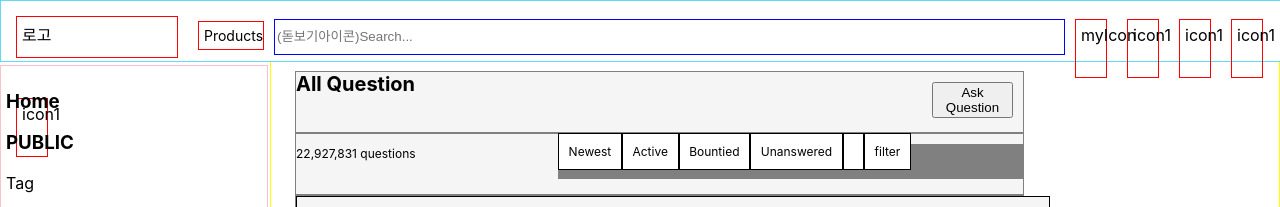
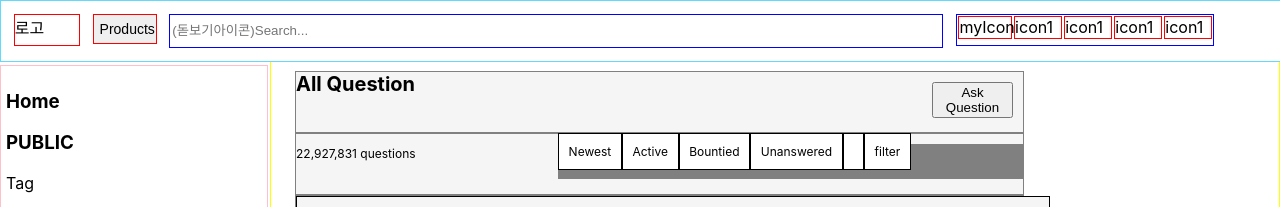
Before and after one commit to starbuckschair/stackoverflowclone, a React (Create React App) app: page / in a window 1280 px wide. Shown: the top 207 px of the page. Built offline with nearby package versions, Linux system fonts and the light colour scheme; no server answers.

Commit message:
header css 수정

```diff
--- a/src/App.css
+++ b/src/App.css
@@ -1,52 +1,6 @@
 #wrapper {
   width: 100%;
   margin: 0 auto;
-}
-
-header {
-  position: fixed;
-  top: 0;
-  width: 100%;
-  height: 50px;
-  padding: 5px;
-  margin-top: 0;
-  margin-bottom: 20px;
-  border: 1px solid #61dafb;
-  background-color: white;
-  /* box-sizing: border-box; */
-}
-
-header div {
-  display: inline-block;
-  width: 50px;
-  height: 20px;
-  margin: 10px;
-  padding: 5px;
-  border: 1px solid blue;
-}
-.logo {
-  width: 150px;
-  height: 30px;
-  border: 1px solid red;
-}
-.product {
-  width: 54px;
-  height: 17px;
-  padding: 6 12 6 12;
-  font-size: 14px;
-  border: 1px solid red;
-}
-.headerInput {
-  width: 785px;
-  height: 32px;
-  padding: 8 0 8 0;
-  border: 1px solid blue;
-}
-.headerIcon {
-  width: 20px;
-  height: 47px;
-  padding: 0 10 0 10;
-  border: 1px solid red;
 }
 
 aside {
--- a/src/App.js
+++ b/src/App.js
@@ -26,7 +26,7 @@ function App() {
           </>
         }/>
         <Route path="/question" element={ <AskQ /> } />
-        <Route path="/contents/:id" element={ <Contents /> } />
+        <Route path="/contents" element={ <Contents /> } />
         <Route path="/users" element={
           <>
             < Aside />
--- a/src/Contents.js
+++ b/src/Contents.js
@@ -6,10 +6,11 @@ import { useEffect, useState } from "react";
 import axios from "axios";
 
 
-let ContentBox = styled.div`
-    margin-top:70px;
+let ContentBox = styled.section`
+    /* margin-top:70px; */
     width: 75%;
     height: auto;
+    padding-top: 70px;
     background-color: pink;
     margin-left: 20%;
     box-sizing:border-box;
@@ -250,14 +251,11 @@ let PostYourAnswer_Button = styled.button`
 function Contents() {
     let {id} = useParams()
     let [choice, setChoice] = useState([])
-    // let contents = choice.find(function(x){
-    //     return x.id === id
-    //   });
+
 console.log(id)
     useEffect(()=>{
-
-        axios.get(`http://localhost:4000/data`).then((data)=>{
-          let copy = [...choice, ...data.data];
+        axios.get(`http://localhost:4000/question`).then((res)=>{
+          let copy = [...choice, ...res.data];
           console.log(copy);
         setChoice(copy)
           console.log(choice)
@@ -272,7 +270,7 @@ console.log(id)
             <Aside />
             <ContentBox>
                <InsertBox>
-                <TitleBox>{choice[id].title}</TitleBox>
+                <TitleBox>choice.title</TitleBox>
                 <AskButton>Ask Question</AskButton>
                </InsertBox>
                <CurrentStateBox>
--- a/src/Users.js
+++ b/src/Users.js
@@ -1,16 +1,14 @@
 import styled from 'styled-components'
-import {useSelector} from "react-redux"
 
 let UsersQuestions = styled.div`
-    margin-top: 80px;
+    padding-top: 80px;
     margin-left: 22%;
     width: 70%;
-    heigh: auto;
+    height: auto;
     background-color: black;
     color: white;
     border: 1px solid black;
 `
-
 let TitleBox = styled.div`
     width: 95%;
     height: auto;
@@ -35,10 +33,9 @@ let UserImage = styled.div`
     border: 1px solid black;
 
 `
-
 let UserBoxRight = styled.div`
     width: 78%;
-    height: auto
+    height: auto;
     margin: 0.5%;
     background-color: black;
     border: 1px solid white;
@@ -64,7 +61,7 @@ let StateBox = styled.div`
 `
 let MainBox = styled.div`
     width: 95%;
-    heigh: auto;
+    height: auto;
     margin: 0.5%;
     font-size: 12px;
     background-color: black;
@@ -74,7 +71,7 @@ let MainBox = styled.div`
 `
 let MainBoxSide = styled.div`
     width: 10%;
-    heigh: 600px;
+    height: 600px;
     margin: 0.5%;
     background-color: white;
     color: black;
@@ -83,7 +80,7 @@ let MainBoxSide = styled.div`
 `
 let MainBoxContents = styled.div`
     width: 98%;
-    heigh: 600px;
+    height: 600px;
     margin: 0.5%;
     background-color: white;
     color: black;
@@ -116,7 +113,6 @@ let DeleteBox = styled.div`
     background-color: white;
     border: 1px solid black;
 `
-
 let DeleteButton = styled.button`
     width: auto;
     height: auto;
@@ -130,8 +126,7 @@ let DeleteButton = styled.button`
 
 function Users(){
 
-        let a = useSelector((state)=>{return state.user})
-        console.log(a)
+
     return(
         <UsersQuestions>
             <TitleBox>
--- a/src/pages/Article.js
+++ b/src/pages/Article.js
@@ -15,12 +15,12 @@ function Article() {
   let navigate = useNavigate();
 
     useEffect(()=>{
-      axios.get(`http://ec2-15-164-171-167.ap-northeast-2.compute.amazonaws.com:8080/questions`)
+      axios.get(`http://localhost:4000/question`)
       .then(res=>{
         console.log(res.data)
         let copy = [...questions, ...res.data]
+        console.log(copy)
         setQuestions(copy);
-
 
       });
     }, []);
@@ -82,7 +82,7 @@ function Article() {
                     <div key={i}>
                     <div className="rightBoxSons"
                      onClick={() => {
-                      navigate(`/contents/${i}`);
+                      navigate('/contents');
                     }}
                   >
                     { questions[i].title }
--- a/src/pages/Header.js
+++ b/src/pages/Header.js
@@ -1,24 +1,101 @@
 import {useNavigate} from "react-router-dom";
+import styled from "styled-components";
+
+let HeaderLine = styled.header`
+  position: fixed;
+  width: 100%;
+  height: auto;
+  padding: 0.5%;
+  margin-top: 0;
+  margin-bottom: 20px;
+  border: 1px solid #61dafb;
+  background-color: white;
+  display: flex;
+
+  @media screen and (max-width: 768px) {
+    justify-content: space-around;
+    }
+
+`
+let Logo = styled.div`
+  width: 5%;
+  height: 30px;
+  margin: 0.5%;
+  border: 1px solid red;
+  @media screen and (max-width: 768px) {
+    width: 10%;
+    margin: 0.5%;
+    }
+`
+let ProductButton = styled.button`
+  width: 5%;
+  height: 30px;
+  font-size: 14px;
+  margin: 0.5%;
+  border: 1px solid red;
+  @media screen and (max-width: 768px) {
+    width: 10%;
+    margin: 0.5%;
+    }
+`
+
+let HeaderInput = styled.input`
+  width: 60%;
+  height: 30px;
+  margin: 0.5%;
+  border: 1px solid blue;
+  @media screen and (max-width: 768px) {
+    display: none;
+    }
+`
+
+let IconBox = styled.div`
+  width: 20%;
+  height: 30px;
+  margin: 0.5%;
+  border: 1px solid blue;
+  display: flex;
+  justify-content: space-around;
+  @media screen and (max-width: 768px) {
+    width: 40%;
+    margin: 0.5%;
+    }
+`
+
+let HeaderIcon = styled.div`
+  width: 20%;
+  height: 70%;
+  margin: 0.5%;
+  border: 1px solid red;
+  flex: 1 1 0;
+  @media screen and (max-width: 768px) {
+    width: 20%;
+    height: 70%;
+    margin: 0.5%;
+    }
+`
+
+
 
 function Header(){
-
     let navigate = useNavigate();
-
     return(
-        <header>
-        <div className="logo">로고</div>
-        <div className="product">Products</div>
-        <input
+        <HeaderLine>
+        <Logo>로고</Logo>
+        <ProductButton>Products</ProductButton>
+        <HeaderInput
           type="text"
           className="headerInput"
           placeholder="(돋보기아이콘)Search..."
-        ></input>
-        <div className="headerIcon" onClick={()=>{navigate('/users')}}>myIcon</div>
-        <div className="headerIcon">icon1</div>
-        <div className="headerIcon">icon1</div>
-        <div className="headerIcon">icon1</div>
-        <div className="headerIcon">icon1</div>
-      </header>
+        ></HeaderInput>
+          <IconBox>
+          <HeaderIcon onClick={()=>{navigate('/users')}}>myIcon</HeaderIcon>
+          <HeaderIcon>icon1</HeaderIcon>
+          <HeaderIcon>icon1</HeaderIcon>
+          <HeaderIcon>icon1</HeaderIcon>
+          <HeaderIcon>icon1</HeaderIcon>
+        </IconBox>
+      </HeaderLine>
     )
 }
 
```
